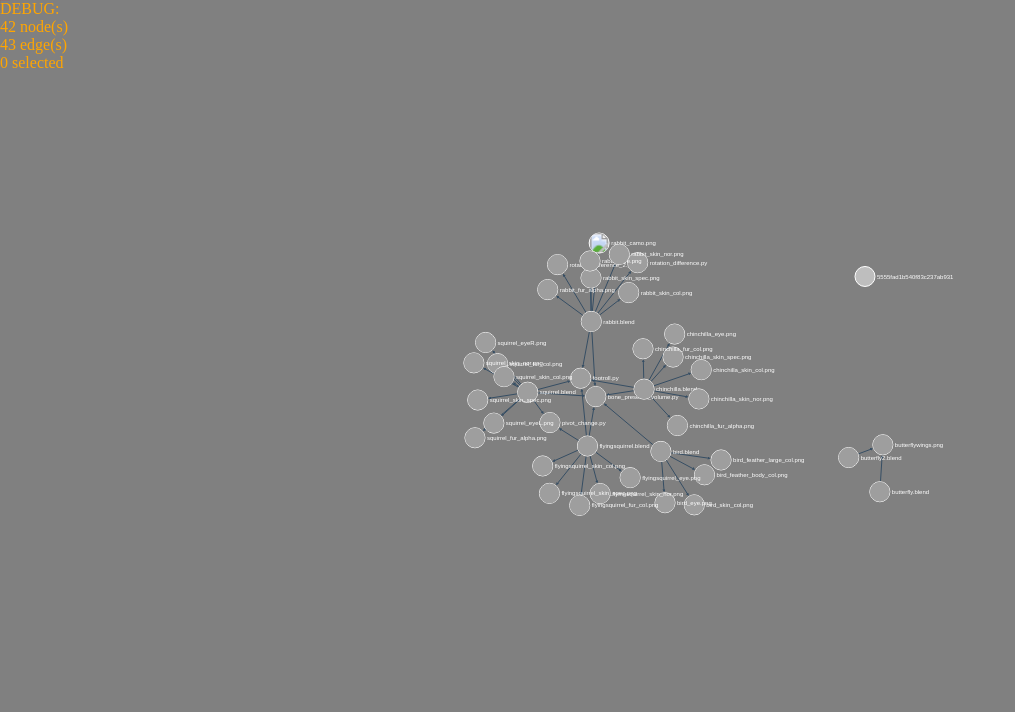
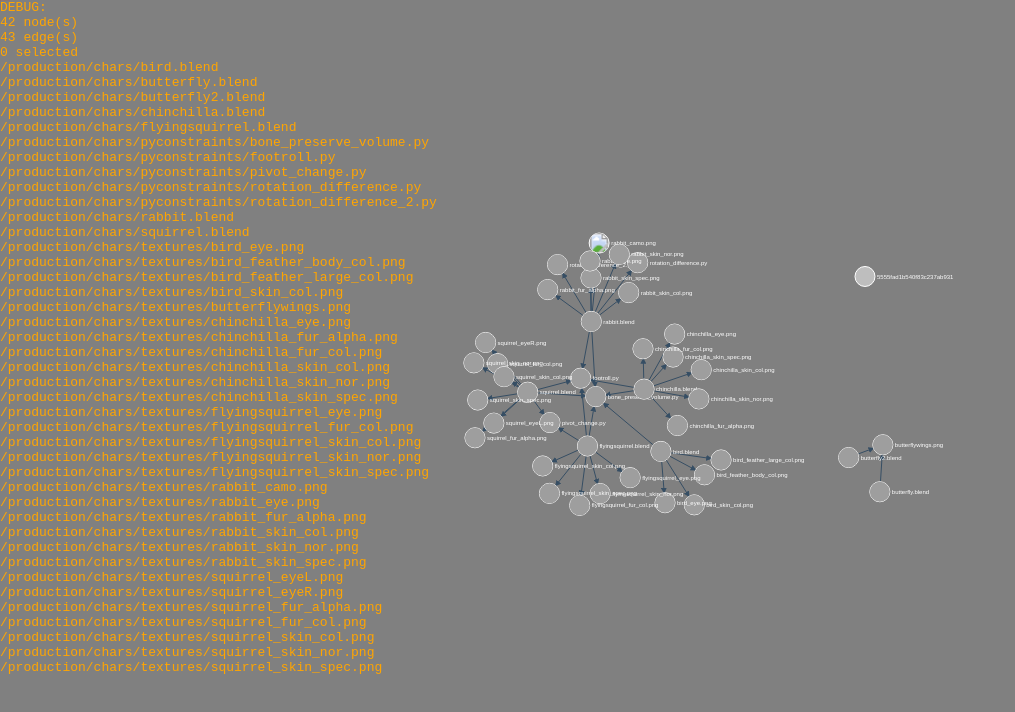
Before and after one commit to remyla/graphViewer, a plain HTML site: page index_d3.html in a window 1280 px wide. Shown: the whole page, without its empty margins (0-1015 px from the left). Drawn offline with Linux system fonts and the light colour scheme; animation ran at ten frames a second; files whose address does not match are found by name.

Commit message:
added file list and bigger arrow test

```diff
--- a/graph-common.css
+++ b/graph-common.css
@@ -10,6 +10,8 @@ div#graphDebugFrame {
 	height: 100%;
 	pointer-events:none;
 	color: orange;
+	font-family: monospace;
+	overflow: auto;
 }
 
 svg {
--- a/graph-common.js
+++ b/graph-common.js
@@ -96,11 +96,12 @@
 		this.debug = {};
 		var div = document.createElement("div");
 		div.setAttribute('id', 'graphDebugFrame' );
-		var c = 'DEBUG:<br/><span id="graphDebugNbNodes">?</span> node(s)<br/><span id="graphDebugNbEdges">?</span> edge(s)<br/><span id="graphDebugNbSelection">?</span> selected<br/>';
+		var c = 'DEBUG:<br/><span id="graphDebugNbNodes">?</span> node(s)<br/><span id="graphDebugNbEdges">?</span> edge(s)<br/><span id="graphDebugNbSelection">?</span> selected<br/><div id="graphDebugFileKeys"></div>';
 		div.innerHTML = c;
 		this.debug.nbNodes = div.querySelector('#graphDebugNbNodes');
 		this.debug.nbEdges = div.querySelector('#graphDebugNbEdges');
 		this.debug.nbSelection = div.querySelector('#graphDebugNbSelection');
+		this.debug.fileKeys = div.querySelector('#graphDebugFileKeys');
 		htmlelem.appendChild(div);
 	}
 
@@ -118,6 +119,15 @@
 		{
 			this.debug.nbSelection.innerHTML = this.selection.length;
 		}
+		if(this.debug.fileKeys)
+		{
+			var files = [];
+			for(var i=0;i<this.nodes.length;i++)
+			{
+				files.push(this.nodes[i].file);
+			}
+			this.debug.fileKeys.innerHTML = files.sort().join('<br/>');
+		}
 	}
 
 	damasGraph.prototype.init_SVG = function ( )
@@ -134,14 +144,14 @@
 		// marker 1
 		var marker = document.createElementNS("http://www.w3.org/2000/svg", "marker");
 		marker.setAttribute('id', 'arrow' );
-		marker.setAttribute('markerWidth', '3' );
-		marker.setAttribute('markerHeight', '3' );
-		marker.setAttribute('refX', '1.5' );
-		marker.setAttribute('refY', '1.5' );
+		marker.setAttribute('markerWidth', '6' );
+		marker.setAttribute('markerHeight', '6' );
+		marker.setAttribute('refX', '3' );
+		marker.setAttribute('refY', '3' );
 		marker.setAttribute('orient', 'auto' );
 		marker.setAttribute('markerUnits', 'strokeWidth' );
 		var triangle = document.createElementNS("http://www.w3.org/2000/svg", "path");
-		triangle.setAttribute('d', 'M0,0 L0,3 L3,1.5 Z' );
+		triangle.setAttribute('d', 'M0,0 L0,6 L6,3 Z' );
 		marker.appendChild(triangle);
 		defs.appendChild(marker);
 
```
